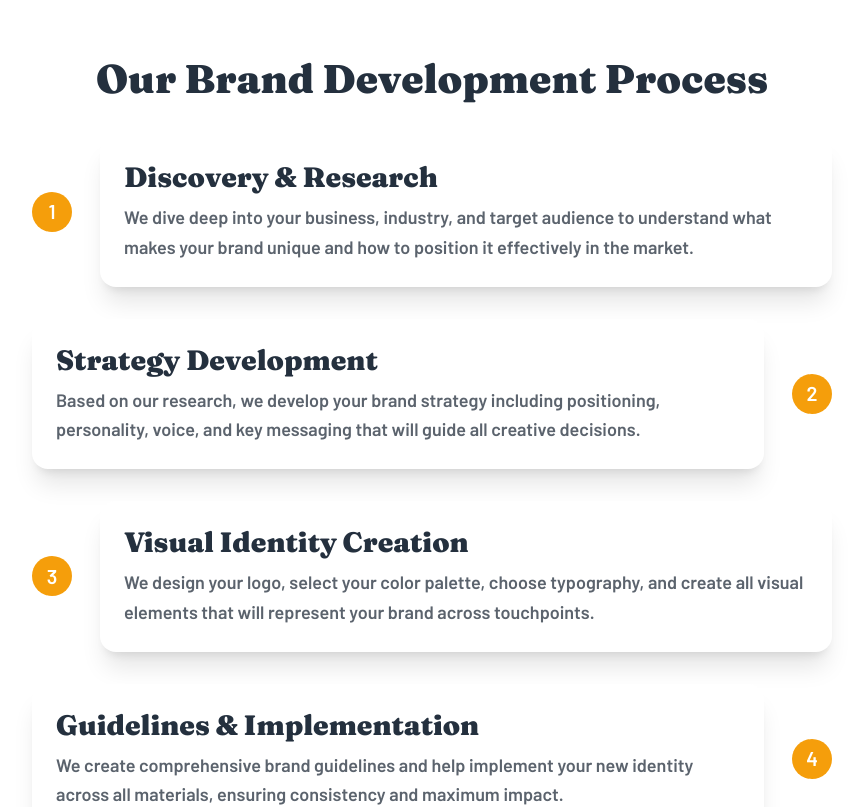
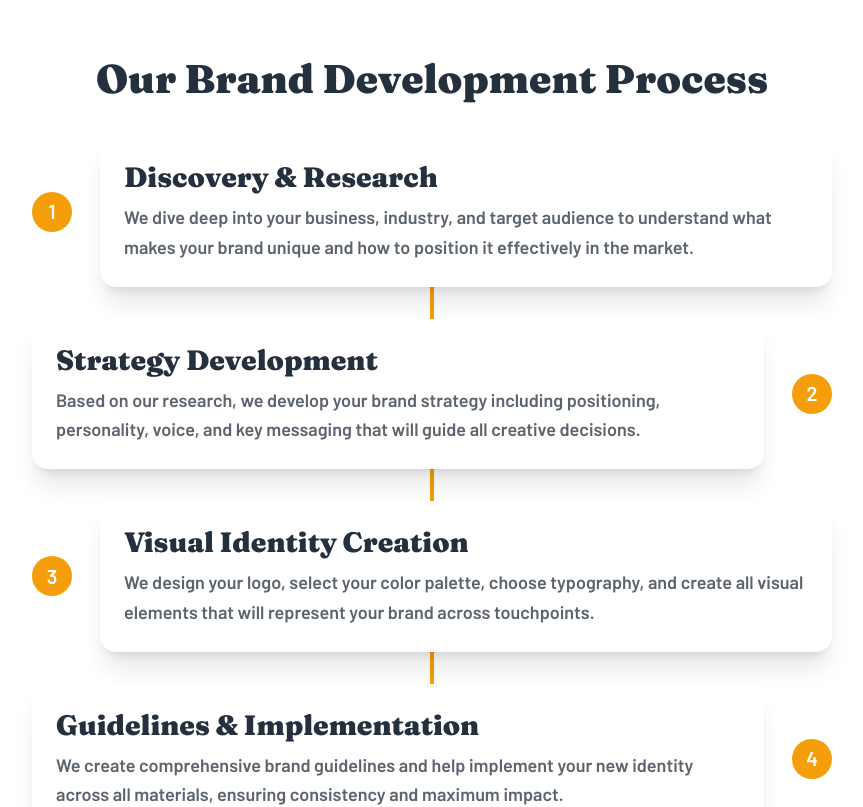
Before and after one commit to JakubM-I/agency-landing-page, a React (Vite) app: page /brand-transform in a window 1280 px wide. Shown: the part 2440-3247 px from the top of the page, without its empty margins (208-1071 px from the left). Built offline with nearby package versions, Linux system fonts and the light colour scheme.

Commit message:
Enhance Development Process styling with new process list line and color adjustments

```diff
--- a/src/features/transform-brand/DevelopmentProcess/index.tsx
+++ b/src/features/transform-brand/DevelopmentProcess/index.tsx
@@ -6,7 +6,7 @@ const DevelopmentProcess: React.FC<DevelopmentProcessProps> = ({ items }) => {
     return (
         <section className="pt-16 sx:pt-[67px] px-6 full:px-0" aria-labelledby="developmentProcess">
             <SectionTitle title={items.title} styling="mb-8" id="developmentProcess" />
-            <ol className="list-none w-[min(800px,100%)] mx-auto">
+            <ol className="list-none w-[min(800px,100%)] mx-auto relative process-list-line">
                 {items.steps.map((item, index) => (
                     <li key={index} className={`mb-8 flex items-start md:items-center gap-5 md:gap-7 process-step ${index % 2 === 0 ? "process-step-left" : "process-step-right flex-row-reverse md:flex-row" }`}>
                         <div className="p-6 bg-white h-auto rounded-2xl shadow-xl">
--- a/src/index.css
+++ b/src/index.css
@@ -19,6 +19,7 @@
     --color-blues-800: #19536C;
     --color-red-400: #FE7766;
     --color-yellow-500: #FAD400;
+    --color-orange-500: #f59e0b;
 
     --color-gradient-blue-start: #1db3ee;
     --color-gradient-blue-end: #01a5e9;
@@ -265,7 +266,7 @@
 
     .process-step-left::before,
     .process-step-right::after {
-        @apply w-10 h-10 rounded-full bg-[#f59e0b] text-preset-9 text-white;
+        @apply w-10 h-10 rounded-full bg-orange-500 text-preset-9 text-white;
         content: counter(step);
         display: flex;
         align-items: center;
@@ -282,4 +283,23 @@
         @apply left-0 md:right-0;
         /* right: 0; */
      }
+
+     .process-list-line::after{
+        content: "";
+        position: absolute;
+        top: 0;
+        bottom: 0;
+        left: 50%;
+        transform: translateX(-50%);
+        width: 4px;
+        background: var(--color-orange-500);
+        z-index: -1;
+
+        @media (width < 768px) {
+            left: 18px;
+            top: 35px;
+            transform: translateX(0);
+            height: calc(((100% / 4) * 3) + 4px);
+        }
+     }
 }
```
